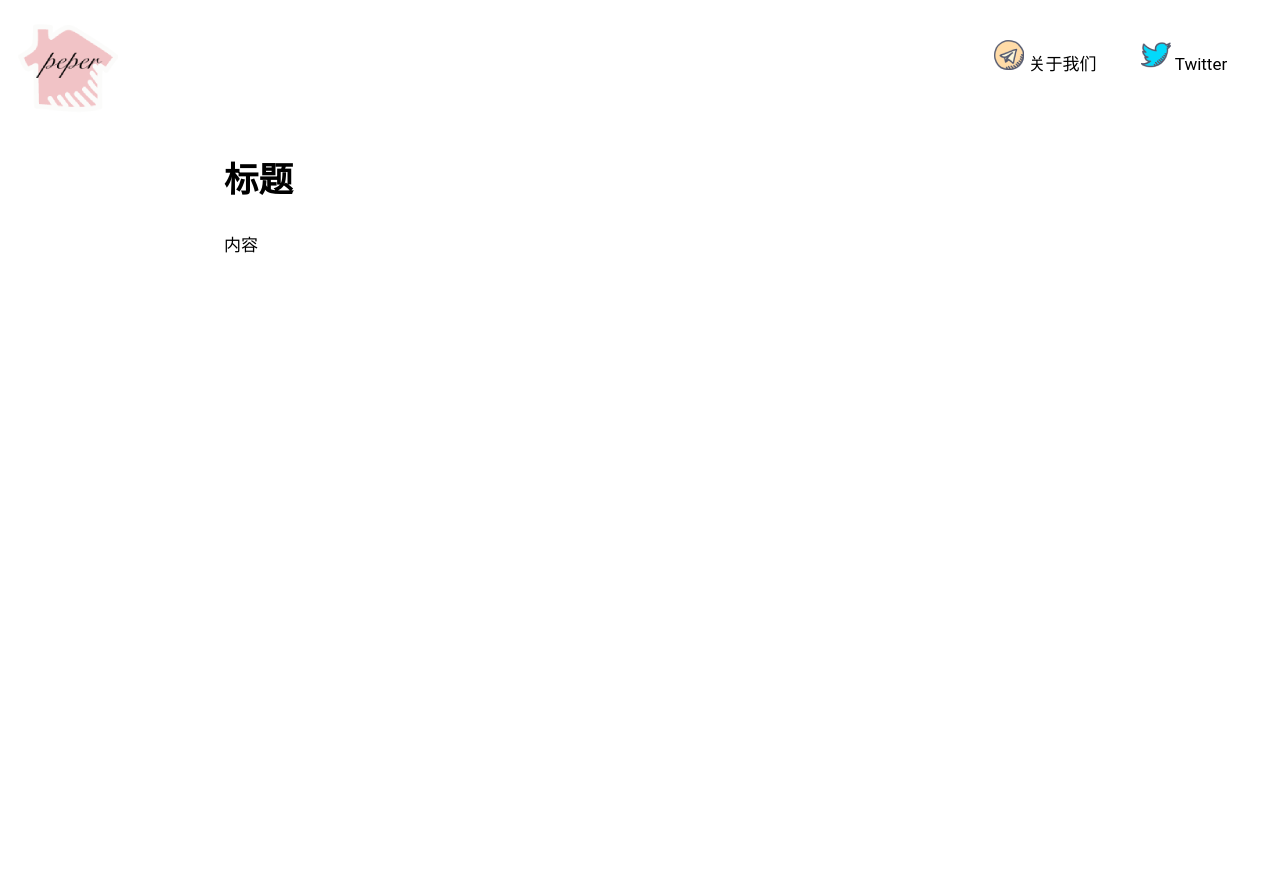
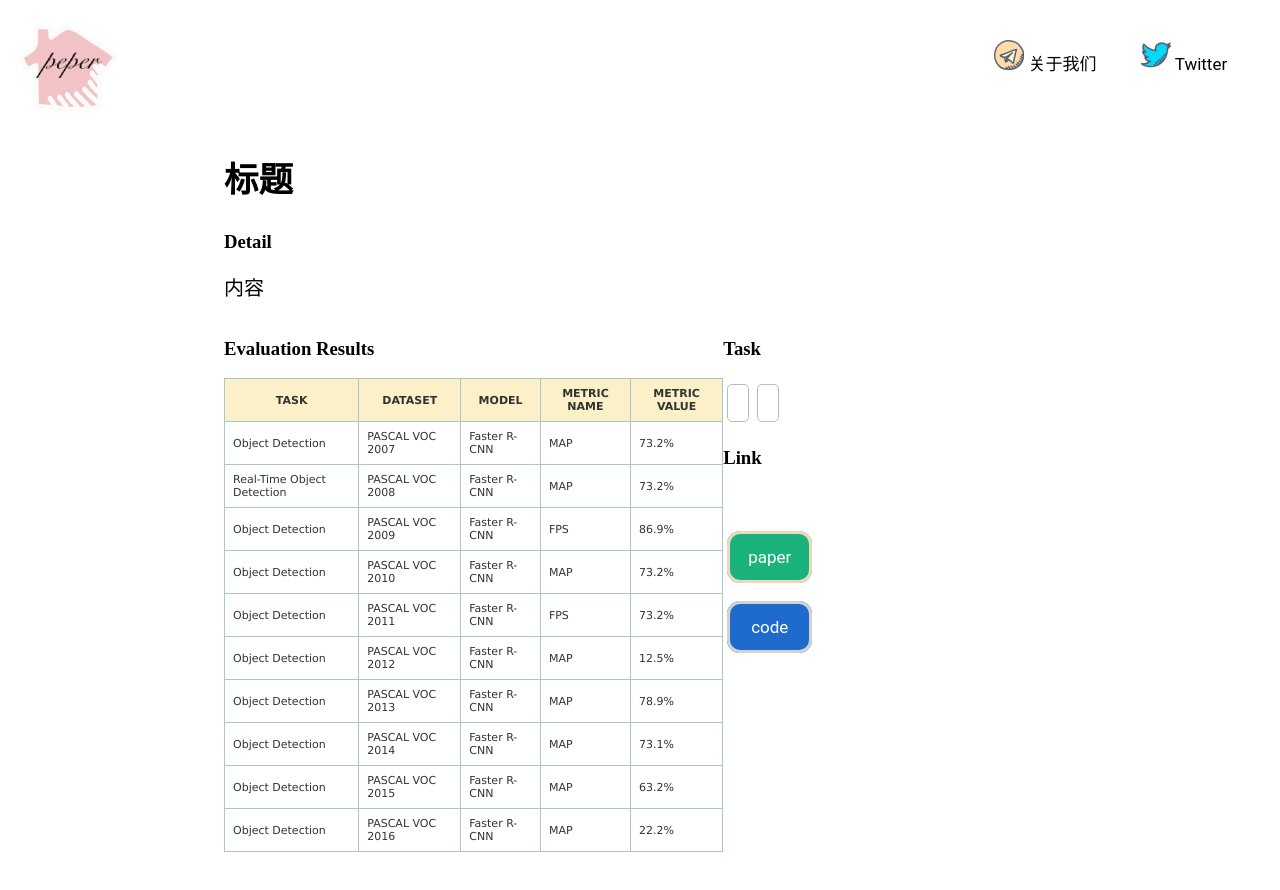
Before and after one commit to EternalGg/Paperswithimage, a plain HTML site: page html/paper.html in a window 1280 px wide. Drawn offline with Linux system fonts and the light colour scheme.

Commit message:
main.html 1.0

```diff
--- a/css/paper.css
+++ b/css/paper.css
@@ -1,3 +1,64 @@
 h2{
-    font-weight: lighter;
+	font-size:  lighter;
 }
+
+.taskindex{
+	display: inline;
+	text-align: center;
+	line-height: 50px;
+    padding-left: 10px;
+    padding-right: 10px;
+    padding-top: 10px;
+    padding-bottom: 10px;
+    border-radius:5px 5px 5px 5px;
+    overflow: hidden;
+    border: #BCB9B9 0.5px solid;
+    margin:4px 4px 50px 4px;
+    font-size: 14px;
+}
+
+.perfomance{
+	position: absolute;
+	height: 280px;
+	width: 13%;
+	margin:0;
+	padding:0;
+}
+
+.right{
+	/* background: #1F6BCD; */
+	width: 40%;
+	/* height: 100%; */
+	left: 60%;
+	position: absolute;
+}
+.left{
+	/* background: #000000; */
+	width: 60%;
+	/* height: 100%; */
+	/* left: %; */
+	position: absolute;
+}
+
+table.hovertable {
+	font-family: verdana,arial,sans-serif;
+	font-size:11px;
+	color:#333333;
+	border-width: 1px;
+	border-color: #999999;
+	border-collapse: collapse;
+}
+table.hovertable th {
+	background-color:rgb(252,240,200);
+	border-width: 1px;
+	padding: 8px;
+	border-style: solid;
+	border-color: #a9c6c9;
+}
+
+table.hovertable td {
+	border-width: 1px;
+	padding: 8px;
+	border-style: solid;
+	border-color: #a9c6c9;
+}
--- a/html/paper.html
+++ b/html/paper.html
@@ -6,6 +6,7 @@
 		<script src="../js/common.js"></script>
 		<link rel="stylesheet" href="../css/common.css">
 		<script src="../js/paper.js"></script>
+		<link rel="stylesheet" href="../css/paper.css">
 	</head>
 	<body>
 
@@ -24,17 +25,111 @@
 						<h2 id="ptitle">标题</h2>
 						<div style="font-size: 14px" id="ptime"></div>
 					</div>
-        <div id="panother" style="font-size: 17px">内容</div>
-        <div class="image"></div>
-
-        <div id="box" class="box">
+					<div>
+						<h3>Detail</h3>
+						<div id="pdetail" style="font-size: 20px">内容</div>
+						<br>
+					</div>
+					<div>
+						<div class="left">
+							<h3>Evaluation Results</h3>
+							<table class="hovertable">
+								<tr>
+									<th>TASK</th>
+									<th>DATASET</th>
+									<th>MODEL</th>
+									<th>METRIC NAME</th>
+									<th> METRIC VALUE</th>
+								</tr>
+								<tr>
+									<td>Object Detection</td>
+									<td>PASCAL VOC 2007</td>
+									<td>Faster R-CNN</td>
+									<td>MAP</td>
+									<td>73.2%</td>
+								</tr>
+								<tr>
+									<td>Real-Time Object Detection</td>
+									<td>PASCAL VOC 2008</td>
+									<td>Faster R-CNN</td>
+									<td>MAP</td>
+									<td>73.2%</td>
+								</tr>
+								<tr>
+									<td>Object Detection</td>
+									<td>PASCAL VOC 2009</td>
+									<td>Faster R-CNN</td>
+									<td>FPS</td>
+									<td>86.9%</td>
+								</tr>
+								<tr>
+									<td>Object Detection</td>
+									<td>PASCAL VOC 2010</td>
+									<td>Faster R-CNN</td>
+									<td>MAP</td>
+									<td>73.2%</td>
+								</tr>
+								<tr>
+									<td>Object Detection</td>
+									<td>PASCAL VOC 2011</td>
+									<td>Faster R-CNN</td>
+									<td>FPS</td>
+									<td>73.2%</td>
+								</tr>
+								<tr>
+									<td>Object Detection</td>
+									<td>PASCAL VOC 2012</td>
+									<td>Faster R-CNN</td>
+									<td>MAP</td>
+									<td>12.5%</td>
+								</tr>
+								<tr>
+									<td>Object Detection</td>
+									<td>PASCAL VOC 2013</td>
+									<td>Faster R-CNN</td>
+									<td>MAP</td>
+									<td>78.9%</td>
+								</tr>
+								<tr>
+									<td>Object Detection</td>
+									<td>PASCAL VOC 2014</td>
+									<td>Faster R-CNN</td>
+									<td>MAP</td>
+									<td>73.1%</td>
+								</tr>
+								<tr>
+									<td>Object Detection</td>
+									<td>PASCAL VOC 2015</td>
+									<td>Faster R-CNN</td>
+									<td>MAP</td>
+									<td>63.2%</td>
+								</tr>
+								<tr>
+									<td>Object Detection</td>
+									<td>PASCAL VOC 2016</td>
+									<td>Faster R-CNN</td>
+									<td>MAP</td>
+									<td>22.2%</td>
+								</tr>
+							</table>
+						</div>
+						<div class="right">
+							<div class="right_top">
+								<h3>Task</h3>
+								<a id="task1" class="taskindex"></a>
+								<a id="task2" class="taskindex"></a>
+							</div>
+							<div class="right_bot">
+								<ul class="perfomance">
+									<div class="gdiv"><a id="git" class="github" href="">code</a></div>
+									<div class="pdiv"><a id="p_link" class="paper" href="">paper</a></div>
 								</ul>
-            <ol>
-            </ol>
-            <div id="div_btn">
+								<h3>Link</h3>
+							</div>
+						</div>
 
 					</div>
-        </div>
+
 				</div>
 			</div>
 		</div>
--- a/js/paper.js
+++ b/js/paper.js
@@ -1,17 +1,20 @@
 function showdetail() {
 	second = window.location.search.split("?");
-	console.log(second[1])
-    document.getElementById("ptitle").innerText=paper[second[1]].name;
-    document.getElementById("panother").innerText="作者："+paper[second[1]].anthor;
-    document.getElementById("ptime").innerText=paper[second[1]].time;
+	console.log(paper[second[1]].task2)
+	document.getElementById("ptitle").innerText = paper[second[1]].name;
+	document.getElementById("pdetail").innerText = paper[second[1]].detail;
+	document.getElementById("ptime").innerText = paper[second[1]].time + paper[second[1]].anthor;
+	document.getElementById("task1").innerText = paper[second[1]].task1;
+	document.getElementById("task2").innerText = paper[second[1]].task2;
+	document.getElementById("git").href = paper[second[1]].git_hub;
+	document.getElementById("p_link").href = paper[second[1]].pdf;
 }
-var paper = [
-      {
+var paper = [{
 		"-id": "1",
 		"image": "architecture.png",
 		"name": "CodeSearchNet挑战：评估语义代码搜索的状态",
 		"time": "2019年9月20日",
-        "anthor": "Hamel Husain ? Ho-Hsiang Wu ? Tiferet Gazit ? Miltiadis Allamanis ? Marc Brockschmidt",
+		"anthor": "Hamel Husain  •  Ho-Hsiang Wu  •  Tiferet Gazit  •  Miltiadis Allamanis  •  Marc Brockschmidt",
 		"detail": "语义代码搜索是在给定自然语言查询的情况下检索相关代码的任务。尽管与其他信息检索任务有关，但它需要弥合代码中使用的语言（通常是缩写和高度技术性）与更适合描述模糊概念和思想的自然语言之间的鸿沟。 为了评估代码搜索的进度，我们发布了CodeSearchNet语料库，并提出了CodeSearchNet质询，其中包括99种自然语言查询，以及大约4k专家相关性注释，这些注释可能来自CodeSearchNet语料库。",
 		"pdf": "https://arxiv.org/pdf/1603.04467v2.pdf",
 		"git_hub": "https://github.com/github/CodeSearchNet",
@@ -26,7 +29,7 @@ var paper = [
 		"image": "TensorFlow.png",
 		"name": "TensorFlow：异构分布式系统上的大规模机器学习",
 		"time": "2016年3月14日",
-        "anthor": "Martín Abadi ? Ashish Agarwal ? Paul Barham ? Eugene Brevdo ? Zhifeng Chen ? Craig Citro ? Greg S. Corrado ? Andy Davis ? Jeffrey Dean ? Matthieu Devin ? Sanjay Ghemawat ? Ian Goodfellow ? Andrew Harp ? Geoffrey Irving ? Michael Isard ? Yangqing Jia ? Rafal Jozefowicz ? Lukasz Kaiser ? Manjunath Kudlur ? Josh Levenberg ? Dan Mane ? Rajat Monga ? Sherry Moore ? Derek Murray ? Chris Olah ? Mike Schuster ? Jonathon Shlens ? Benoit Steiner ? Ilya Sutskever ? Kunal Talwar ? Paul Tucker ? Vincent Vanhoucke ? Vijay Vasudevan ? Fernanda Viegas ? Oriol Vinyals ? Pete Warden ? Martin Wattenberg ? Martin Wicke ? Yuan Yu ? Xiaoqiang Zheng",
+		"anthor": "Martín Abadi  •  Ashish Agarwal  •  Paul Barham  •  Eugene Brevdo  •  Zhifeng Chen  •  Craig Citro  •  Greg S. Corrado  •  Andy Davis  •  Jeffrey Dean  •  Matthieu Devin  •  Sanjay Ghemawat  •  Ian Goodfellow  •  Andrew Harp  •  Geoffrey Irving  •  Michael Isard  •  Yangqing Jia  •  Rafal Jozefowicz  •  Lukasz Kaiser  •  Manjunath Kudlur  •  Josh Levenberg  •  Dan Mane  •  Rajat Monga  •  Sherry Moore  •  Derek Murray  •  Chris Olah  •  Mike Schuster  •  Jonathon Shlens  •  Benoit Steiner  •  Ilya Sutskever  •  Kunal Talwar  •  Paul Tucker  •  Vincent Vanhoucke  •  Vijay Vasudevan  •  Fernanda Viegas  •  Oriol Vinyals  •  Pete Warden  •  Martin Wattenberg  •  Martin Wicke  •  Yuan Yu  •  Xiaoqiang Zheng",
 		"detail": "TensorFlow是用于表达机器学习算法的接口，也是用于执行此类算法的实现。使用TensorFlow表示的计算可以在多种异构系统上执行很少或没有任何更改，范围从移动设备（如手机和平板电脑）到大型分布式系统（包括数百台机器和数千个计算设备，例如GPU卡） 。 计算机科学和其他领域，包括语音识别，计算机视觉，机器人技术，信息检索，自然语言处理，地理信息提取和计算药物发现。",
 		"pdf": "https://arxiv.org/pdf/1603.04467v2.pdf",
 		"git_hub": "https://github.com/tensorflow/tensorflow",
@@ -41,8 +44,8 @@ var paper = [
 		"image": "open.png",
 		"name": "单网络全身姿势估计",
 		"time": "2019年9月30日",
-        "anthor": "Gines Hidalgo ? Yaadhav Raaj ? Haroon Idrees ? Donglai Xiang ? Hanbyul Joo ? Tomas Simon ? Yaser Sheikh",
-        "detail": "我们提出了第一种用于2D?全身姿势估计的单网络方法，该方法需要同时定位身体，面部，手和脚的关键点。由于采用了自下而上的公式，因此无论图像中有多少人，我们的方法都能保持恒定的实时性能。 通过改进的体系结构可以处理身体/脚和面部/手关键点之间的比例差异，使用多任务学习在单个阶段对网络进行培训。我们的方法大大改进了，这是迄今为止在速度和全局精度方面唯一能够进行全身姿势估计的工作。",
+		"anthor": "Gines Hidalgo  •  Yaadhav Raaj  •  Haroon Idrees  •  Donglai Xiang  •  Hanbyul Joo  •  Tomas Simon  •  Yaser Sheikh",
+		"detail": "我们提出了第一种用于2D • 全身姿势估计的单网络方法，该方法需要同时定位身体，面部，手和脚的关键点。由于采用了自下而上的公式，因此无论图像中有多少人，我们的方法都能保持恒定的实时性能。 通过改进的体系结构可以处理身体/脚和面部/手关键点之间的比例差异，使用多任务学习在单个阶段对网络进行培训。我们的方法大大改进了，这是迄今为止在速度和全局精度方面唯一能够进行全身姿势估计的工作。",
 		"pdf": "https://arxiv.org/pdf/1909.13423v1.pdf",
 		"git_hub": "https://paperswithcode.com/paper/single-network-whole-body-pose-estimation#code",
 		"briges": "null",
@@ -71,7 +74,7 @@ var paper = [
 		"image": "TensorFlow.png",
 		"name": "scikit-learn：Python中的机器学习",
 		"time": "2012年1月2日",
-        "anthor": "Fabian Pedregosa ? Ga?l Varoquaux ? Alexandre Gramfort ? Vincent Michel ? Bertrand Thirion ? Olivier Grisel ? Mathieu Blondel ? Andreas Müller ? Joel Nothman ? Gilles Louppe ? Peter Prettenhofer ? Ron Weiss ? Vincent Dubourg ? Jake Vanderplas ? Alexandre Passos ? David Cournapeau ? Matthieu Brucher ? Matthieu Perrot ? ?douard Duchesnay",
+		"anthor": "Fabian Pedregosa  •  Ga • l Varoquaux  •  Alexandre Gramfort  •  Vincent Michel  •  Bertrand Thirion  •  Olivier Grisel  •  Mathieu Blondel  •  Andreas Müller  •  Joel Nothman  •  Gilles Louppe  •  Peter Prettenhofer  •  Ron Weiss  •  Vincent Dubourg  •  Jake Vanderplas  •  Alexandre Passos  •  David Cournapeau  •  Matthieu Brucher  •  Matthieu Perrot  •   • douard Duchesnay",
 		"detail": "scikit-learn是一个基于SciPy的Python机器学习模块，并以3条款BSD许可分发。 该项目由David Cournapeau于2007年启动，当时是Google Summer of Code项目，此后许多志愿者做出了贡献。有关核心贡献者的列表，请参阅关于我们页面。 目前由一组志愿者维护。 网站：http：//scikit-learn.org",
 		"pdf": "https://arxiv.org/pdf/1201.0490v4.pdf",
 		"git_hub": "https://paperswithcode.com/paper/scikit-learn-machine-learning-in-python#code",
@@ -98,10 +101,10 @@ var paper = [
 	},
 	{
 		"-id": "7",
-		"image":"htc.png",
+		"image": "htc.png",
 		"name": "Hybrid Task Cascade for Instance Segmentation",
 		"time": "CVPR 2019",
-        "anthor": "Kai Chen ? Jiangmiao Pang ? Jiaqi Wang ? Yu Xiong ? Xiaoxiao Li ? Shuyang Sun ? Wansen Feng ? Ziwei Liu ? Jianping Shi ? Wanli Ouyang ? Chen Change Loy ? Dahua Lin",
+		"anthor": "Kai Chen  •  Jiangmiao Pang  •  Jiaqi Wang  •  Yu Xiong  •  Xiaoxiao Li  •  Shuyang Sun  •  Wansen Feng  •  Ziwei Liu  •  Jianping Shi  •  Wanli Ouyang  •  Chen Change Loy  •  Dahua Lin",
 		"detail": "Cascade是一种经典而强大的体系结构，可以提高各种任务的性能。但是，如何将级联引入实例分割仍然是一个悬而未决的问题。 级联R-CNN和Mask R-CNN的简单组合只会带来有限的增益。在探索更有效的方法时，我们发现成功进行实例细分级联的关键是充分利用检测与细分之间的相互关系。在这项工作中，我们提出了一个新的框架，混合任务级联（HTC），它在两个重要方面有所不同：（1）与其对这两个任务分别进行级联优化，不如将它们交织在一起以进行联合的多阶段处理；（2）它采用完全卷积的分支来提供空间上下文，这有助于区分硬前景和杂乱背景。总体而言，该框架可以逐步学习更多歧视性特征，同时在每个阶段将互补性特征整合在一起。不计其数，单个HTC可获得38.4和1。与MSCOCO数据集上强大的Cascade Mask R-CNN基线相比，有5个改进。此外，我们的整体系统在测试挑战拆分中达到了48.6的面具AP，在COCO 2018挑战对象检测任务中排名第一。可以从以下网址获得代码：https：//github.com/open-mmlab/mmdetection。",
 		"pdf": "https://arxiv.org/pdf/1901.07518v2.pdf",
 		"git_hub": "https://arxiv.org/abs/1901.07518v2",
```
Also changed, not shown: data.xml (deleted, +0 -23 lines). Lines whose indentation alone changed are shown as unchanged.
